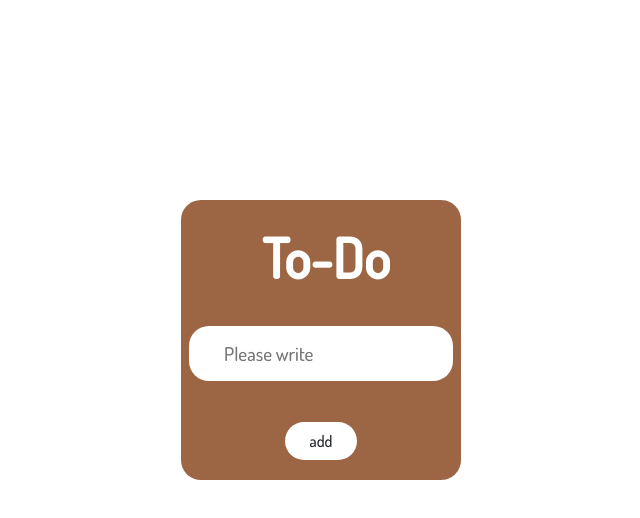
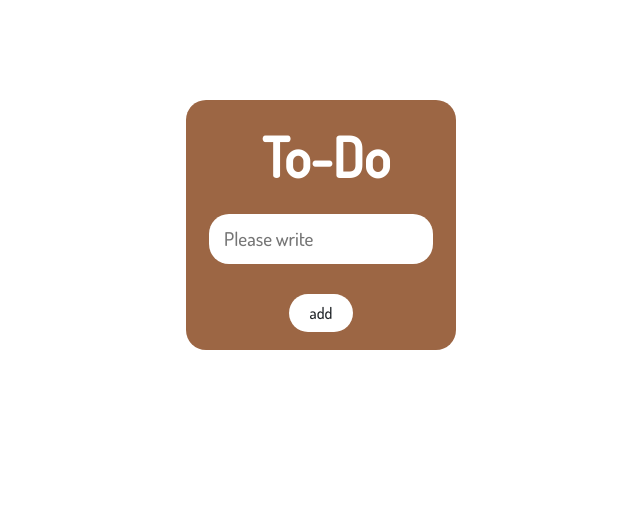
Before and after one commit to Abdulla0233/jsDOM, a plain HTML site: page index.html in a window 1280 px wide. Both pictures are taken after a click on the element "add". Shown: the whole page, without its empty margins (319-959 px from the left). Drawn offline with nearby package versions, Linux system fonts and the light colour scheme.

Commit message:
h4 color

```diff
--- a/_toDo.sass
+++ b/_toDo.sass
@@ -1,13 +1,13 @@
 #toDo
-    padding: 200px 0
-    .box,.minibox
+    padding: 100px 0
+    .box,.txt
         display: flex
         justify-content: center
         flex-direction: column
         align-items: center
-        .minibox
-            width: 280px
-            height: 280px
+        .txt
+            width: 270px
+            height: 250px
             background-color: #9c6644
             border: none
             border-radius: 20px
@@ -19,20 +19,21 @@
             .btn
                 border-radius: 20px
                 background-color: #ffff
-                padding: 6px 24px
+                padding: 6px 20px
             input
-                margin: 41px 0
-                padding: 15px 35px
+                margin: 30px 0
+                height: 50px
                 border-radius: 20px
                 font-size: 19px
-        .end
+        .minibox
             width: 200px
             margin-top: 20px
             background-color: #ffff
             text-align: center
             h4
                 font-size: 25px
-                border: 2px solid #b0b8c1
+                border: 2px solid #6b7a89
                 margin: 10px
                 padding: 8px
                 border-radius: 20px
+                word-wrap: break-word
--- a/app.js
+++ b/app.js
@@ -5,12 +5,12 @@ $(document).ready(function () {
         e.preventDefault();
         if (!$.trim($('input').val()) == '') {
             let a = a => {
-                for (let i = 0; i < a; i++) { $('.end').append(`<h4>${a}</h4>`) };
+                for (let i = 0; i < a; i++) { $('.minibox').append(`<h4>${a}</h4>`) };
             }
-            let k = k => Number(k) ? a(k) : $('.end').append(`<h4>${k}</h4>`);
+            let k = k => Number(k) ? a(k) : $('.minibox').append(`<h4>${k}</h4>`);
             k($('input').val());
     }
-        $('input').val()
+        $('input').val('')
     })
 
 });
--- a/index.html
+++ b/index.html
@@ -26,14 +26,14 @@
                 <div class="row">
                     <div class="col-md-12 d-flex justify-content-center align-items-center">
                         <div class="box">
-                            <div class="minibox">
+                            <div class="txt">
                                 <h1>To-Do</h1>
                                 <input type="text" placeholder="Please write">
                                 <div class="btn">
                                     <h3>add</h3>
                                 </div>
                             </div>
-                            <div class="end">
+                            <div class="minibox">
                             </div>
                         </div>
                     </div>
```
Also changed, not shown: style.css, 1 other file.
